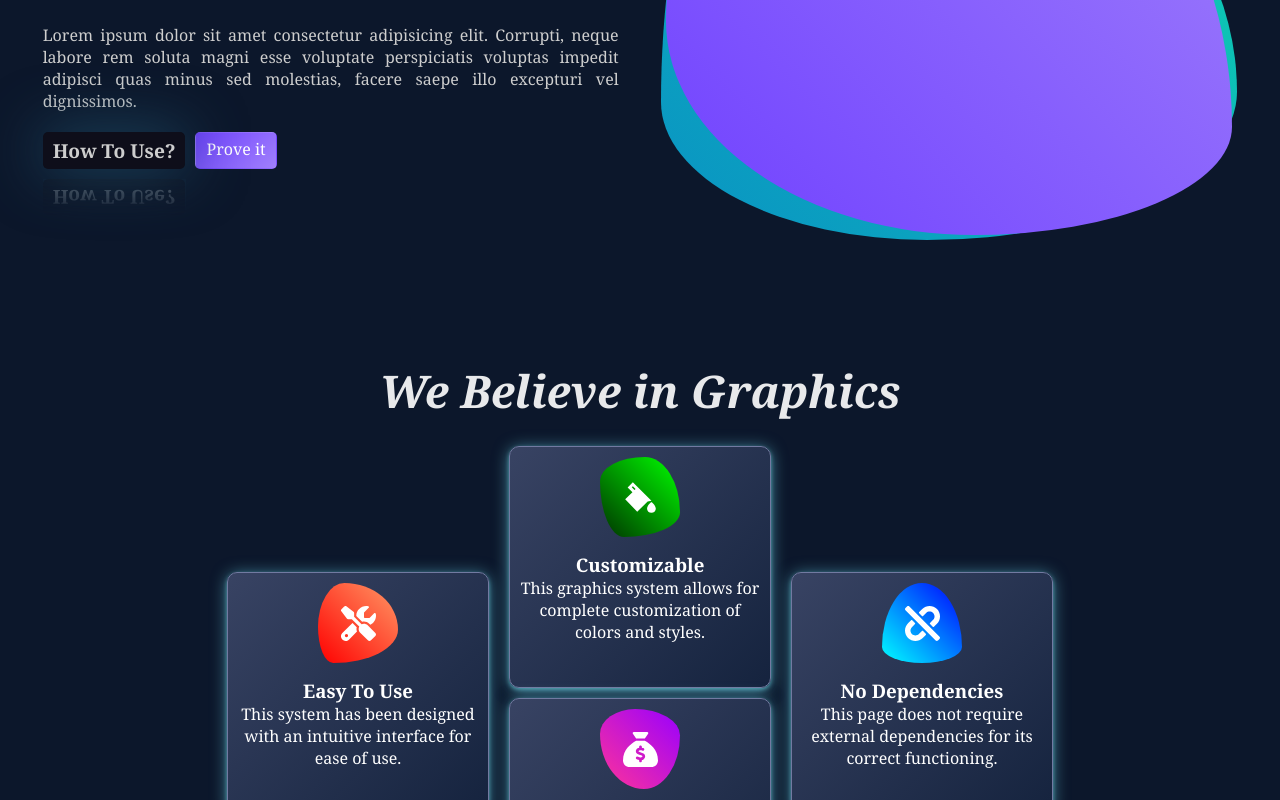
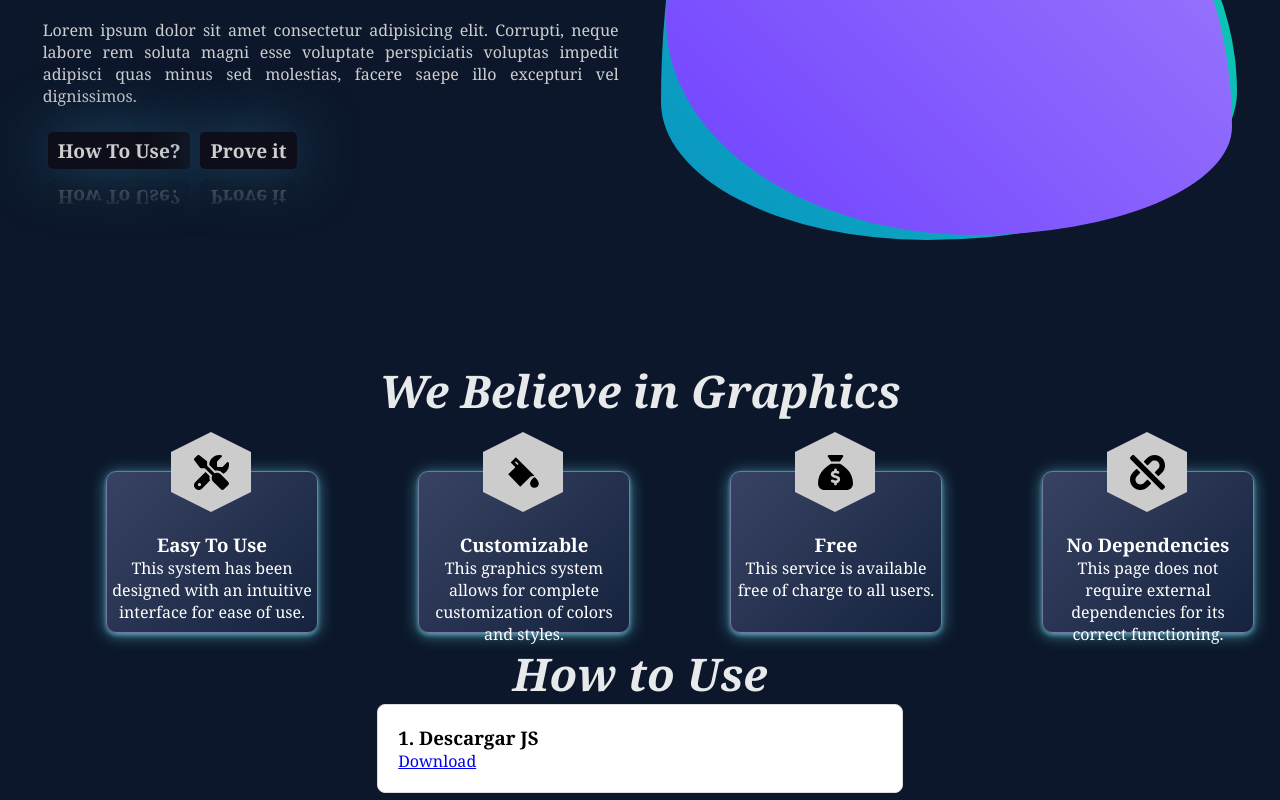
Before and after one commit to JuanmiBassa/graphGenerator, a React (Vite) app: page / in a window 1280 px wide. Shown: the part 440-1240 px from the top of the page. Built offline with nearby package versions, Linux system fonts and the light colour scheme.

Commit message:
cambios iconos

```diff
--- a/src/App.jsx
+++ b/src/App.jsx
@@ -17,7 +17,7 @@ function App() {
           <h2>Create your graphic</h2>
           <p className='text-section1'>Lorem ipsum dolor sit amet consectetur adipisicing elit. Corrupti, neque labore rem soluta magni esse voluptate perspiciatis voluptas impedit adipisci quas minus sed molestias, facere saepe illo excepturi vel dignissimos.</p>
           <div className='buttons-section1'>
-            <Link to="#app-section3">How To Use?</Link>
+            <a href="#app-section3">How To Use?</a>
             <Link to="/graph-test">Prove it</Link>
           </div>
         </div>
@@ -36,47 +36,42 @@ function App() {
         </div>
 
         <div className='card-container'>
-          <div className='card'>
-            <div className='fondo-icon' id='burbuja3'>
+          <div className='hexagon'>
             <FaScrewdriverWrench className='icon-card' />
           </div>
 
+          <div className='card'>
             <div className='text-section2'>
               <h3>Easy To Use</h3>
               <p>This system has been designed with an intuitive interface for ease of use.</p>
             </div>
-
           </div>
 
-          <div>
-            <div className='card'>
-              <div className='fondo-icon' id='burbuja4'>
+          <div className='hexagon'>
             <IoColorFillSharp className='icon-card' />
           </div>
-
+          <div className='card'>
             <div className='text-section2'>
               <h3>Customizable</h3>
               <p>This graphics system allows for complete customization of colors and styles.</p>
             </div>
           </div>
 
-            <div className='card'>
-              <div className='fondo-icon' id='burbuja5'>
+          <div className='hexagon'>
             <FaSackDollar className='icon-card' />
           </div>
-
+          <div className='card'>
             <div className='text-section2'>
               <h3>Free</h3>
               <p>This service is available free of charge to all users.</p>
             </div>
           </div>
+
+          <div className='hexagon'>
+            <FaUnlink className='icon-card' />
           </div>
 
           <div className='card'>
-            <div className='fondo-icon' id='burbuja6'>
-              <FaUnlink className='icon-card' />
-            </div>
-
             <div className='text-section2'>
               <h3>No Dependencies</h3>
               <p>This page does not require external dependencies for its correct functioning.</p>
--- a/src/styles/app.css
+++ b/src/styles/app.css
@@ -59,6 +59,7 @@ h2 {
     padding: 5px 10px;
     text-decoration: none;
     border-radius: 5px;
+    margin: 5px;
 }
 
 .buttons-section1 a:first-child {
@@ -87,10 +88,28 @@ h2 {
 }
 
 .buttons-section1 a:last-child {
-    color: white;
-    margin-left: 10px;
-    border: 1px solid transparent;
-    background: linear-gradient(135deg, var(--prym-purple-color) 0%, var(--prym-lightPurple-color) 100%);
+    font-size: 1.2rem;
+    padding: 5px 10px;
+    border: none;
+    outline: none;
+    border-radius: 5px;
+    cursor: pointer;
+    background-color: #0e0e1a;
+    font-weight: 700;
+    transition: 0.6s;
+    box-shadow: 0px 0px 60px #1f4c65;
+    -webkit-box-reflect: below 10px linear-gradient(to bottom, #00000000, #00000066);
+    color: var(--secondary-text);
+}
+
+.buttons-section1 a:last-child:active {
+    scale: 0.92;
+}
+
+.buttons-section1 a:last-child:hover {
+    background: #021d4e;
+    background: linear-gradient(270deg, #021d4eae 0%, #1fd7e8df 60%);
+    color: #090920;
 }
 
 #burbuja1 {
@@ -163,7 +182,7 @@ h2 {
 }
 
 .card-container {
-    margin-top: 15px;
+    margin-top: 40px;
     display: flex;
     justify-content: center;
     align-items: center;
@@ -171,8 +190,8 @@ h2 {
 
 .card {
     background: linear-gradient(135deg, var(--bg-light-container) 0%, var(--bg-dark-container));
-    height: 230px;
-    width: 250px;
+    height: 150px;
+    width: 200px;
     border-radius: 10px;
     border: 1px var(--border) solid;
     margin: 10px;
@@ -180,45 +199,22 @@ h2 {
     text-align: center;
     padding: 5px;
     box-shadow: #6dd5e793 0px 2px 4px 0px, #6dd5e793 0px 2px 16px 0px;
+    position: relative;
 }
 
-#burbuja3 {
-    margin: 5px auto;
-    width: 80px;
-    height: 80px;
-    border-radius: 33% 67% 81% 19% / 55% 58% 42% 45%;
-    background: linear-gradient(45deg, #ff0000 0%, #ff9966 100%);
-}
-
-#burbuja4 {
-    border-radius: 56% 44% 70% 30% / 30% 69% 31% 70%;
-    margin: 5px auto;
-    width: 80px;
-    height: 80px;
-    background: linear-gradient(45deg, #003300 0%, #00ff00 100%);
-}
-
-#burbuja5 {
-    border-radius: 44% 56% 45% 55% / 31% 33% 67% 69%;
-    margin: 5px auto;
-    width: 80px;
-    height: 80px;
-    background: linear-gradient(45deg, #ff3399 0%, #9900ff 100%);
-}
-
-#burbuja6 {
-    border-radius: 50% 50% 50% 50% / 80% 80% 20% 20%;
-    margin: 5px auto;
-    width: 80px;
-    height: 80px;
-    background: linear-gradient(45deg, #00ffff 0%, #0000ff 100%);
-}
-
-.fondo-icon {
+.hexagon {
+    position: relative;
+    top: -80px;
+    left: 155px;
     display: flex;
     justify-content: center;
     align-items: center;
-    margin-top: 10px;
+    width: 80px;
+    height: 80px;
+    background-color: #ccc; /* color de fondo del hexágono */
+    clip-path: polygon(50% 0%, 100% 25%, 100% 75%, 50% 100%, 0% 75%, 0% 25%);
+    border-radius: 15px; /* agrega bordes redondos */
+    z-index: 1; /* Coloca el hexágono encima del contenido */
 }
 
 .icon-card {
@@ -226,7 +222,7 @@ h2 {
 }
 
 .text-section2 {
-    margin-top: 15px;
+    margin-top: 55px;
 }
 
 
```
Lines whose indentation alone changed are shown as unchanged.
